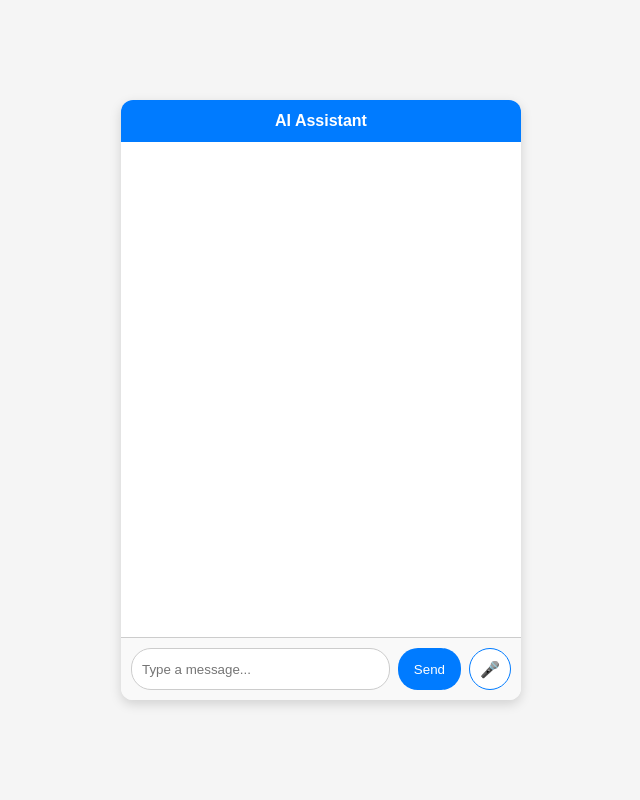
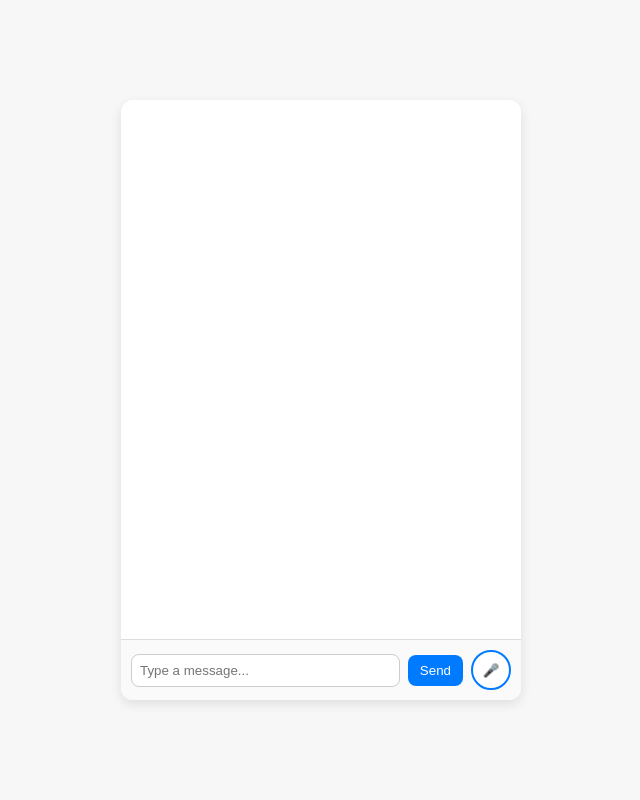
Before and after one commit to freedombydesign/freedom-chatbot, a Flask app: page / in a window 1280 px wide. Shown: the whole page, without its empty margins (319-959 px from the left). Run offline with Flask 3, Linux system fonts and the light colour scheme.

Commit message:
Update index.html

```diff
--- a/templates/index.html
+++ b/templates/index.html
@@ -1,211 +1,187 @@
 <!DOCTYPE html>
 <html lang="en">
 <head>
-  <meta charset="UTF-8" />
-  <meta name="viewport" content="width=device-width, initial-scale=1.0" />
+  <meta charset="UTF-8">
+  <meta name="viewport" content="width=device-width, initial-scale=1.0">
   <title>Chatbot</title>
   <style>
     body {
       font-family: Arial, sans-serif;
-      background: #f5f5f5;
-      margin: 0;
-      height: 100vh;
+      background: #f7f7f7;
       display: flex;
       justify-content: center;
       align-items: center;
+      height: 100vh;
+      margin: 0;
     }
-
     .chat-container {
+      width: 400px;
+      height: 600px;
+      background: #fff;
+      border-radius: 12px;
+      box-shadow: 0 4px 12px rgba(0,0,0,0.1);
       display: flex;
       flex-direction: column;
-      width: 400px;
-      height: 600px;
-      background: white;
-      border-radius: 12px;
-      box-shadow: 0 4px 12px rgba(0,0,0,0.15);
       overflow: hidden;
     }
-
-    .chat-header {
-      background: #007bff;
-      color: white;
-      padding: 12px;
-      text-align: center;
-      font-weight: bold;
+    .messages {
+      flex: 1;
+      padding: 10px;
+      overflow-y: auto;
+      scroll-behavior: smooth;
     }
-
-    .chat-messages {
-      flex: 1;
-      padding: 12px;
-      overflow-y: auto;
+    .message {
+      margin: 6px 0;
+      padding: 10px;
+      border-radius: 8px;
+      max-width: 80%;
+      clear: both;
     }
-
-    .message {
-      margin: 8px 0;
-      padding: 10px 14px;
-      border-radius: 16px;
-      max-width: 80%;
-      word-wrap: break-word;
-    }
-
-    .user-message {
+    .user {
       background: #007bff;
       color: white;
       align-self: flex-end;
     }
-
-    .bot-message {
-      background: #e9ecef;
-      color: black;
+    .bot {
+      background: #eaeaea;
+      color: #333;
       align-self: flex-start;
     }
-
-    .chat-input {
+    .input-container {
       display: flex;
+      align-items: center;
       padding: 10px;
-      border-top: 1px solid #ccc;
-      background: #f9f9f9;
+      border-top: 1px solid #ddd;
+      background: #fafafa;
     }
-
-    .chat-input input {
+    #user-input {
       flex: 1;
-      padding: 10px;
+      padding: 8px;
       border: 1px solid #ccc;
-      border-radius: 20px;
+      border-radius: 8px;
       outline: none;
     }
-
-    .chat-input button {
-      margin-left: 8px;
+    #send-btn {
       background: #007bff;
       color: white;
       border: none;
-      border-radius: 20px;
-      padding: 0 16px;
+      padding: 8px 12px;
+      margin-left: 8px;
+      border-radius: 8px;
       cursor: pointer;
     }
-
-    .chat-input button:hover {
-      background: #0056b3;
-    }
-
-    .mic-btn {
-      margin-left: 8px;
-      background: white;
-      border: 1px solid #007bff;
+    #mic-btn {
+      background: #fff;
+      border: 2px solid #007bff;
+      color: #007bff;
       border-radius: 50%;
       width: 40px;
       height: 40px;
       display: flex;
+      align-items: center;
       justify-content: center;
-      align-items: center;
+      margin-left: 8px;
       cursor: pointer;
+      transition: transform 0.2s ease;
     }
-
-    .mic-btn.active {
+    #mic-btn.recording {
       background: #007bff;
-      color: white;
-    }
-
-    /* Subtle pulsing animation for active mic */
-    .mic-btn.active::after {
-      content: '';
-      position: absolute;
-      width: 50px;
-      height: 50px;
-      border-radius: 50%;
-      background: rgba(0,123,255,0.2);
+      color: #fff;
       animation: pulse 1.2s infinite;
     }
-
     @keyframes pulse {
-      0% { transform: scale(0.9); opacity: 0.7; }
-      70% { transform: scale(1.1); opacity: 0; }
-      100% { transform: scale(0.9); opacity: 0; }
+      0% { transform: scale(1); }
+      50% { transform: scale(1.1); }
+      100% { transform: scale(1); }
     }
-
   </style>
 </head>
 <body>
   <div class="chat-container">
-    <div class="chat-header">AI Assistant</div>
-    <div id="chat-messages" class="chat-messages"></div>
-    <div class="chat-input">
-      <input type="text" id="user-input" placeholder="Type a message..." />
-      <button onclick="sendMessage()">Send</button>
-      <div id="mic-button" class="mic-btn">🎤</div>
+    <div class="messages" id="messages"></div>
+    <div class="input-container">
+      <input type="text" id="user-input" placeholder="Type a message...">
+      <button id="send-btn">Send</button>
+      <button id="mic-btn">🎤</button>
     </div>
   </div>
 
   <script>
-    const messagesContainer = document.getElementById('chat-messages');
-    const userInput = document.getElementById('user-input');
-    const micButton = document.getElementById('mic-button');
+    const messagesEl = document.getElementById("messages");
+    const inputEl = document.getElementById("user-input");
+    const sendBtn = document.getElementById("send-btn");
+    const micBtn = document.getElementById("mic-btn");
+
     let recognition;
+    let isRecording = false;
 
-    function appendMessage(text, sender) {
-      const msg = document.createElement('div');
-      msg.classList.add('message');
-      msg.classList.add(sender === 'user' ? 'user-message' : 'bot-message');
-      msg.textContent = text;
-      messagesContainer.appendChild(msg);
-      messagesContainer.scrollTop = messagesContainer.scrollHeight;
+    // Add message to UI
+    function addMessage(content, sender) {
+      const div = document.createElement("div");
+      div.classList.add("message", sender);
+      div.textContent = content;
+      messagesEl.appendChild(div);
+      messagesEl.scrollTop = messagesEl.scrollHeight;
     }
 
+    // Send message to backend
     async function sendMessage() {
-      const text = userInput.value.trim();
-      if (!text) return;
-      appendMessage(text, 'user');
-      userInput.value = '';
+      const message = inputEl.value.trim();
+      if (!message) return;
 
-      const response = await fetch('/chat', {
-        method: 'POST',
-        headers: { 'Content-Type': 'application/json' },
-        body: JSON.stringify({ message: text })
+      addMessage(message, "user");
+      inputEl.value = "";
+
+      try {
+        const res = await fetch("/chat", {
+          method: "POST",
+          headers: { "Content-Type": "application/json" },
+          body: JSON.stringify({ message }),
         });
-
-      const data = await response.json();
-      if (data.reply) {
-        appendMessage(data.reply, 'bot');
-      } else {
-        appendMessage('Error: ' + (data.error || 'Unknown error'), 'bot');
+        const data = await res.json();
+        addMessage(data.reply, "bot");
+      } catch (err) {
+        addMessage("Error: " + err.message, "bot");
       }
     }
 
-    userInput.addEventListener('keypress', function(e) {
-      if (e.key === 'Enter') sendMessage();
+    sendBtn.addEventListener("click", sendMessage);
+    inputEl.addEventListener("keypress", (e) => {
+      if (e.key === "Enter") sendMessage();
     });
 
-    // Web Speech API for mic
-    if ('webkitSpeechRecognition' in window) {
-      recognition = new webkitSpeechRecognition();
-      recognition.continuous = true;
+    // Voice recognition toggle
+    micBtn.addEventListener("click", () => {
+      if (!recognition) {
+        const SpeechRecognition = window.SpeechRecognition || window.webkitSpeechRecognition;
+        recognition = new SpeechRecognition();
+        recognition.lang = "en-US";
         recognition.interimResults = true;
-      recognition.lang = 'en-US';
-
-      micButton.addEventListener('click', () => {
-        if (micButton.classList.contains('active')) {
-          recognition.stop();
-          micButton.classList.remove('active');
-        } else {
-          recognition.start();
-          micButton.classList.add('active');
-        }
-      });
 
         recognition.onresult = (event) => {
-        let transcript = '';
+          let transcript = "";
           for (let i = event.resultIndex; i < event.results.length; i++) {
             transcript += event.results[i][0].transcript;
           }
-        userInput.value = transcript;
+          inputEl.value = transcript;
         };
 
-      recognition.onerror = (e) => {
-        console.error(e);
-        micButton.classList.remove('active');
+        recognition.onend = () => {
+          micBtn.classList.remove("recording");
+          isRecording = false;
         };
       }
+
+      if (!isRecording) {
+        recognition.start();
+        micBtn.classList.add("recording");
+        isRecording = true;
+      } else {
+        recognition.stop();
+        micBtn.classList.remove("recording");
+        isRecording = false;
+      }
+    });
   </script>
 </body>
 </html>
```
Lines whose indentation alone changed are shown as unchanged.
